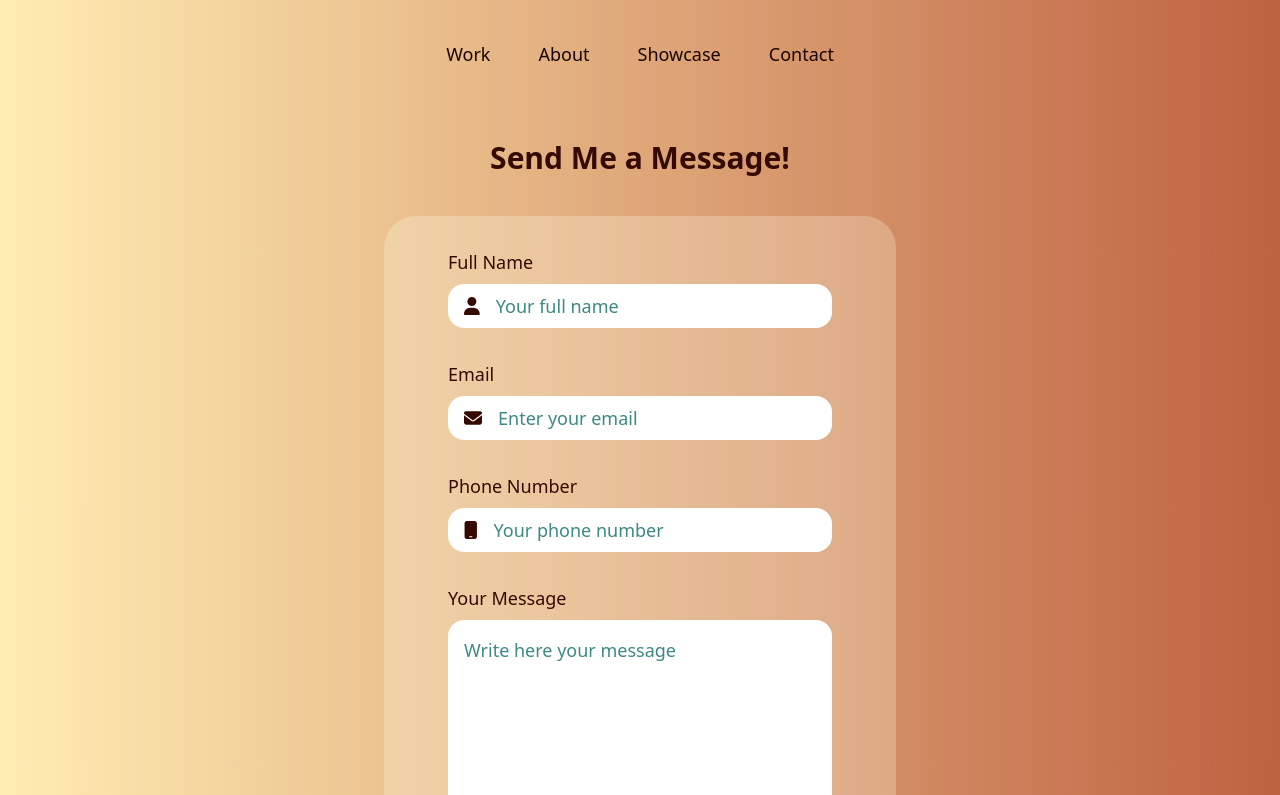
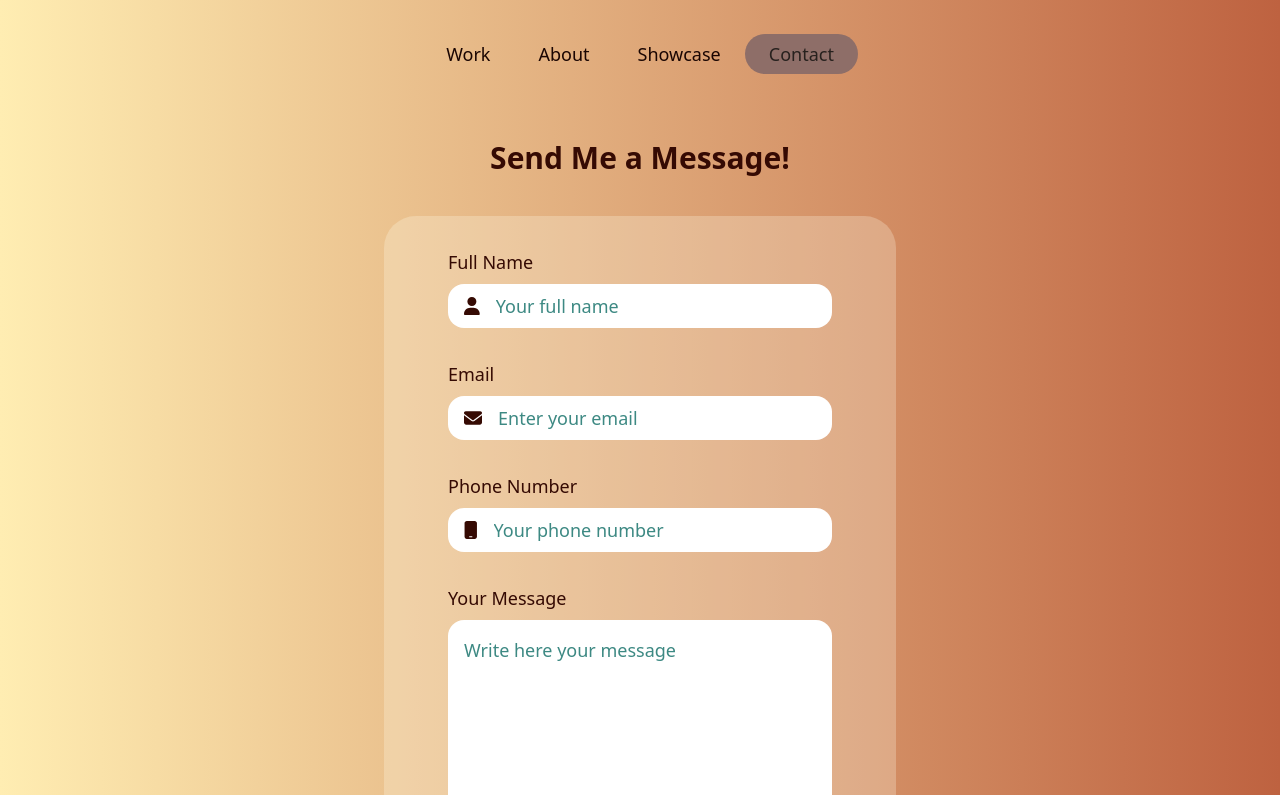
Before and after one commit to Ale-1508/portfolio, a Next.js app: page /contact in a window 1280 px wide. Shown: the top 795 px of the page. Built offline with nearby package versions, Linux system fonts and the light colour scheme.

Commit message:
FIX navbar

```diff
--- a/src/app/_core/components/navbar/components/CollapsedNavbar.tsx
+++ b/src/app/_core/components/navbar/components/CollapsedNavbar.tsx
@@ -1,31 +1,19 @@
 "use client";
-import { useState, useEffect } from "react";
+import Link from "next/link";
+import { useState } from "react";
 import { FontAwesomeIcon } from "@fortawesome/react-fontawesome";
 import { faBars, faTimes } from "@fortawesome/free-solid-svg-icons";
 import { activePalette } from "@/logic/_core/common/colors";
-import Link from "next/link";
 import { useNavbarContext } from "../context/NavbarContext";
 
 
 import { usePathname } from "next/navigation";
+import { cn } from "cn";
 
 const CollapsedNavbar = () => {
     const { navbarState, setNavbarState } = useNavbarContext();
     const pathname = usePathname();
     const [showOptions, setShowOptions] = useState(false);
-
-    useEffect(() => {
-        setNavbarState((prevState) => ({
-            ...prevState,
-            navbarOptions: prevState.navbarOptions.map((option) => ({
-                ...option,
-                isSelected: option.href === pathname,
-            })),
-            isExpanded: false,
-        }));
-
-        setShowOptions(false);
-    }, [pathname, setNavbarState]);
 
 
     return (
@@ -41,30 +29,31 @@ const CollapsedNavbar = () => {
 
             {showOptions && (
                 <ul
-                    className={`
-            absolute top-12 left-0 w-full ${activePalette.bg.primary["50"]}
-            shadow-lg flex flex-col gap-4 py-4 px-4 rounded-md z-50
-        `}
-                >
-                    {navbarState.navbarOptions.map((option) => (
+                    className={cn(
+                        "absolute top-12 left-0 w-full",
+                        "shadow-lg flex flex-col gap-4 py-4 px-4 rounded-md z-50",
+                        activePalette.bg.primary["100"],
+                    )}>
+                    {navbarState.navbarOptions.map((option) => {
+                        const isActive = pathname === option.href;
+
+                        return (
                             <li key={option.href}>
                                 <Link
                                     href={option.href}
                                     onClick={() => setShowOptions(false)}
-                                aria-current={option.isSelected ? "page" : undefined}
-                                className={`
-                        block text-lg font-medium py-2 px-4 rounded-lg
-                        transition-colors duration-200 ease-in-out
-                        ${option.isSelected
-                                        ? "text-secondary"
-                                        : `${activePalette.bg.hover["100"]} hover:bg-opacity-50 ${activePalette.text.primary["800"]}`
-                                    }
-                    `}
-                            >
+                                    aria-current={isActive ? "page" : undefined}
+                                    className={cn(
+                                        "block text-lg font-medium py-2 px-4 rounded-lg",
+                                        "transition-colors duration-200 ease-in-out",
+                                        `${activePalette.bg.hover["150"]}`,
+                                        isActive && activePalette.bg.primary["200"],
+                                    )}>
                                     {option.content}
                                 </Link>
                             </li>
-                    ))}
+                        );
+                    })}
                 </ul>
             )}
         </div>
--- a/src/app/_core/components/navbar/components/ExpandedNavbar.tsx
+++ b/src/app/_core/components/navbar/components/ExpandedNavbar.tsx
@@ -1,76 +1,97 @@
 "use client";
-import { useRouter } from "next/navigation";
+
+import { cn } from "cn";
 import Link from "next/link";
+import { usePathname } from "next/navigation";
+import { useLayoutEffect, useRef, useState } from "react";
+
 import { activePalette } from "@/logic/_core/common/colors";
 import { useNavbarContext } from "../context/NavbarContext";
 
 const StandardNavbar = () => {
-  const { navbarState, setNavbarState } = useNavbarContext();
-  const router = useRouter();
+  const { navbarState } = useNavbarContext();
+  const pathname = usePathname();
 
-  const handleClick = async (event: React.MouseEvent<HTMLLIElement>, optionIndex: number, href: string) => {
-    event.preventDefault();
-
-    const liElement = event.currentTarget;
-    const rect = liElement.getBoundingClientRect();
-    const navRect = liElement.closest("nav")!.getBoundingClientRect();
-
-    const newPosition = {
-      top: rect.top - navRect.top,
-      left: rect.left - navRect.left,
-      height: rect.height,
-      width: rect.width,
-    };
-
-    const updatedNavbarOptions = navbarState.navbarOptions.map((option, index) => ({
-      ...option,
-      isSelected: index === optionIndex,
-    }));
-
-    setNavbarState(() => {
-      return {
-        navbarOptions: updatedNavbarOptions,
-        position: newPosition,
-        isExpanded: true
-      };
+  const navRef = useRef<HTMLElement>(null);
+  const [pill, setPill] = useState({
+    top: 0,
+    left: 0,
+    width: 0,
+    height: 0,
   });
 
-    setTimeout(() => {
-      router.push(href);
-    }, 300);
-  };
+  useLayoutEffect(() => {
+    const nav = navRef.current;
+    if (!nav) return;
 
+    const activeLink = Array.from(nav.querySelectorAll("a")).find(
+      (link) => link.pathname === pathname
+    );
+
+    if (!activeLink) return;
+
+    const linkRect = activeLink.getBoundingClientRect();
+    const navRect = nav.getBoundingClientRect();
+
+    const paddingX = 24;
+    const paddingY = 8;
+
+    setPill({
+      top: linkRect.top - navRect.top - paddingY,
+      left: linkRect.left - navRect.left - paddingX,
+      width: linkRect.width + paddingX * 2,
+      height: linkRect.height + paddingY * 2,
+    });
+  }, [pathname, navbarState.navbarOptions]);
 
   return (
-    <nav className="relative mt-8 sm:mb-8 justify-center flex-col sm:flex-row flex gap-4">
+    <nav
+      ref={navRef}
+      className="relative mt-8 sm:mb-8 justify-center flex-col sm:flex-row flex gap-4"
+    >
       <ul className="flex flex-row gap-4 items-center">
-        {navbarState.navbarOptions.map((option, index) => (
+        {navbarState.navbarOptions.map((option) => {
+          const isActive = pathname === option.href;
+
+          return (
             <li
-            key={index}
-            onClick={(e) => handleClick(e, index, option.href)}
-            className={`${option.isSelected
+              key={option.href}
+              className={`
+                relative text-center text-lg select-none font-medium font-sans
+                py-2 px-4 rounded-4xl z-10 overflow-hidden
+                transition-colors duration-100 ease-in-out
+                ${isActive
                   ? "text-secondary"
                   : `${activePalette.bg.hover["100"]} hover:bg-opacity-50 ${activePalette.text.primary["800"]}`
-              } text-center text-lg select-none font-medium font-sans py-2 px-4 rounded-4xl z-10 overflow-hidden transition-colors duration-100 ease-in-out`}
+                }
+              `}
             >
               <Link
                 href={option.href}
-              onClick={(e) => e.preventDefault()}
+                aria-current={isActive ? "page" : undefined}
               >
                 {option.content}
               </Link>
             </li>
-        ))}
+          );
+        })}
       </ul>
+
       <div
+        aria-hidden="true"
         style={{
-          top: `${navbarState.position.top}px`,
-          left: `${navbarState.position.left}px`,
-          height: `${navbarState.position.height}px`,
-          width: `${navbarState.position.width}px`,
+          top: pill.top,
+          left: pill.left,
+          width: pill.width,
+          height: pill.height,
+          opacity: pill.width > 0 ? 1 : 0,
         }}
-        className={`${activePalette.bg.primary["300"]} bg-opacity-50 rounded-4xl w-24 h-10 absolute transition-all duration-300 ease-in-out`}
-      ></div>
+        className={cn(
+          "bg-opacity-50 rounded-4xl absolute pointer-events-none",
+          "transition-all duration-300 ease-in-out",
+          activePalette.bg.primary["300"],
+        )}
+      />
     </nav>
   );
 };
--- a/src/logic/_core/common/colors.ts
+++ b/src/logic/_core/common/colors.ts
@@ -251,6 +251,7 @@ const fallPalette = {
     },
     hover: {
       100: `hover:bg-fall-100`,
+      150: `hover:bg-fall-150`,
       200: `hover:bg-fall-200`,
       600: `hover:bg-fall-600`,
     },
```
Lines whose indentation alone changed are shown as unchanged.
